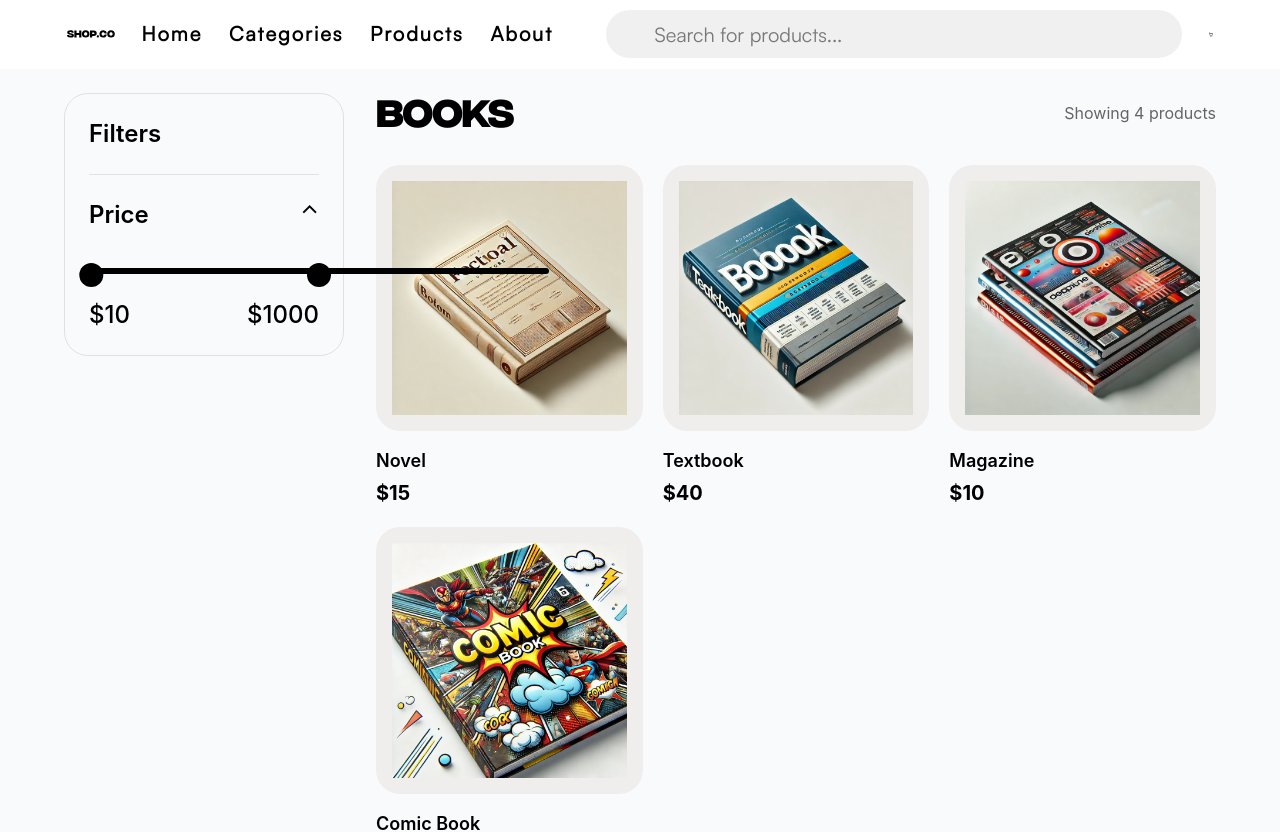
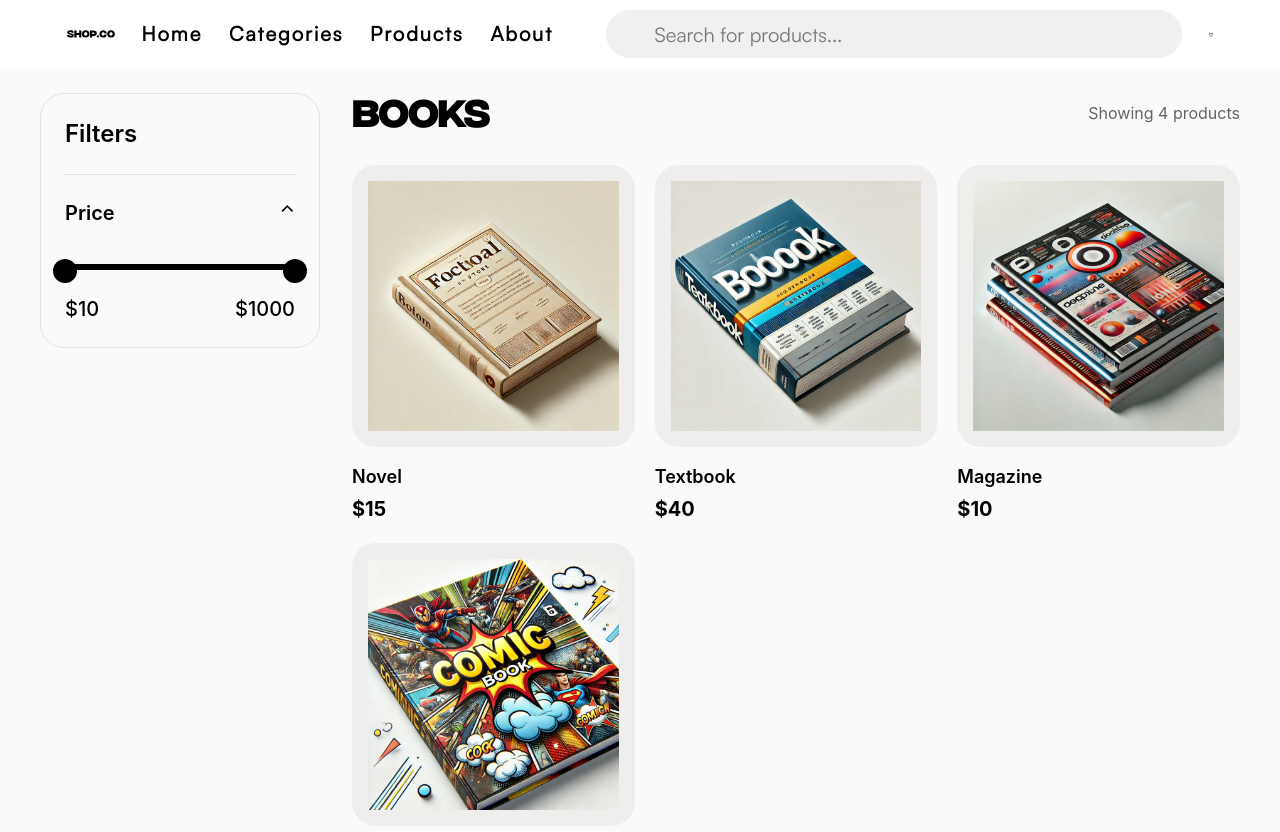
Before and after one commit to ssmetanina/ecommerce-store, a React (Vite) app: page /category/Books in a window 1280 px wide. Shown: the top 832 px of the page. Built offline with nearby package versions, Linux system fonts and the light colour scheme; a web font is replaced by a local one.

Commit message:
feat: add min/max price variables and refine price slider ui

```diff
--- a/src/pages/Category.tsx
+++ b/src/pages/Category.tsx
@@ -14,8 +14,11 @@ function Category() {
       product.price <= values[1]
   );
 
+  const MIN_PRICE = 10
+  const MAX_PRICE = 1000
+
   return (
-    <div className="px-4 py-6 md:px-8 lg:px-12 xl:px-16">
+    <div className="px-4 py-6 md:px-8 lg:px-12 xl:px-10">
       <div className="mx-auto max-w-7xl">
         <div className="grid grid-cols-1 gap-8 lg:grid-cols-[280px_1fr] lg:items-start">
           <aside className="h-fit rounded-3xl border border-black/10 p-6">
@@ -25,14 +28,14 @@ function Category() {
 
             <div className="border-t border-black/10 pt-6">
               <div className="mb-6 flex items-center justify-between">
-                <h4 className="text-2xl font-semibold text-black">Price</h4>
-                <span className="text-2xl text-black">⌃</span>
+                <h4 className="text-xl font-semibold text-black">Price</h4>
+                <span className="text-xl text-black">⌃</span>
               </div>
 
               <Range
-                step={100}
-                min={0}
-                max={1000}
+                step={50}
+                min={MIN_PRICE}
+                max={MAX_PRICE}
                 values={values}
                 onChange={(vals) => setValues(vals)}
                 renderTrack={({ props, children }) => {
@@ -48,8 +51,8 @@ function Category() {
                         <div
                           className="absolute h-1.5 rounded-full bg-black"
                           style={{
-                            left: `${(values[0] / 500) * 100}%`,
-                            width: `${((values[1] - values[0]) / 500) * 100}%`,
+                            left: `${((values[0] - MIN_PRICE) / (MAX_PRICE - MIN_PRICE)) * 100}%`,
+                            width: `${((values[1] - values[0]) / (MAX_PRICE - MIN_PRICE)) * 100}%`,
                           }}
                         />
                       </div>
@@ -70,7 +73,7 @@ function Category() {
                 }}
               />
 
-              <div className="mt-3 flex items-center justify-between text-2xl font-medium text-black">
+              <div className="mt-3 flex items-center justify-between text-xl font-medium text-black">
                 <span>${values[0]}</span>
                 <span>${values[1]}</span>
               </div>
```
